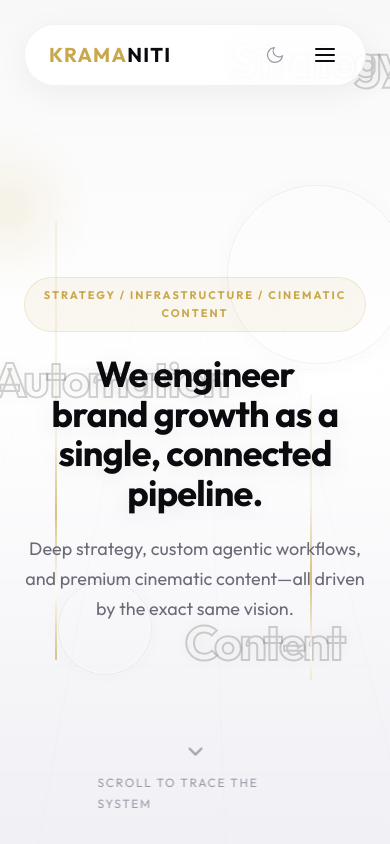
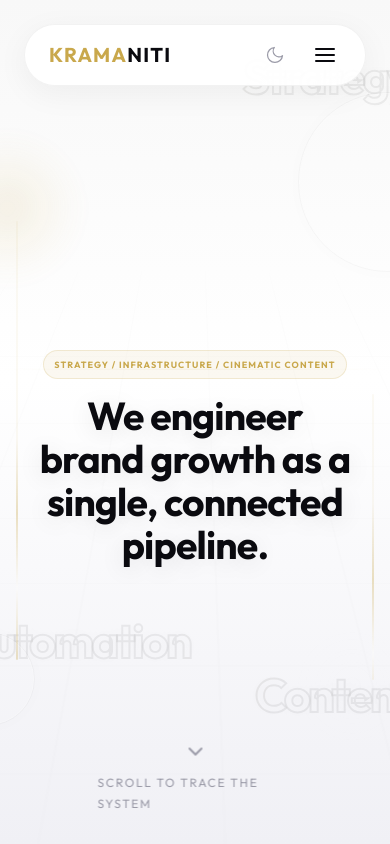
Before and after one commit to KaranChordia/kramaniti, a Next.js app in the folder website/: page / in a window 390 px wide. Shown: the top 844 px of the page. Built offline with nearby package versions, Linux system fonts and the light colour scheme.

Commit message:
website polish - mobile

```diff
--- a/website/src/components/layout/Navbar.module.css
+++ b/website/src/components/layout/Navbar.module.css
@@ -102,8 +102,9 @@
   z-index: 40; /* Just below the navWrapper */
   display: flex;
   flex-direction: column;
-  align-items: center;
-  justify-content: center;
+  padding-top: 100px;
+  padding-bottom: 40px;
+  overflow-y: auto;
   animation: fadeIn 0.3s ease forwards;
 }
 
@@ -115,7 +116,10 @@
   display: flex;
   flex-direction: column;
   align-items: center;
-  gap: 32px;
+  justify-content: flex-start;
+  gap: 28px;
+  width: 100%;
+  min-height: min-content;
 }
 
 .mobileLink {
--- a/website/src/components/sections/Contact.module.css
+++ b/website/src/components/sections/Contact.module.css
@@ -231,3 +231,18 @@
     animation: none !important;
   }
 }
+
+@media (max-width: 768px) {
+  .contact {
+    padding: 80px 0;
+  }
+  .header {
+    margin-bottom: 48px;
+  }
+  .form {
+    padding: 24px;
+  }
+  .calendlyPlaceholder {
+    padding: 32px 24px;
+  }
+}
--- a/website/src/components/sections/Credibility.module.css
+++ b/website/src/components/sections/Credibility.module.css
@@ -321,3 +321,12 @@
     animation: none !important;
   }
 }
+
+@media (max-width: 768px) {
+  .credibility {
+    padding: 80px 0;
+  }
+  .header {
+    margin-bottom: 48px;
+  }
+}
--- a/website/src/components/sections/Hero.module.css
+++ b/website/src/components/sections/Hero.module.css
@@ -398,3 +398,62 @@
     filter: none;
   }
 }
+
+@media (max-width: 768px) {
+  .hero {
+    padding: 120px 0 48px;
+  }
+  .content {
+    gap: 16px;
+  }
+  .eyebrow {
+    font-size: 9px;
+    padding: 6px 10px;
+    letter-spacing: 0.12em;
+    text-align: center;
+  }
+  .headline {
+    font-size: clamp(36px, 10vw, 48px);
+    line-height: 1.1;
+  }
+  .subheading {
+    font-size: 15px;
+    padding: 0 12px;
+  }
+  .motifStrategy {
+    top: 12%;
+    right: -5%;
+    font-size: clamp(40px, 12vw, 64px);
+    opacity: 0.25;
+  }
+  .motifAutomation {
+    top: 65%;
+    left: -10%;
+    font-size: clamp(40px, 12vw, 64px);
+    opacity: 0.25;
+  }
+  .motifContent {
+    bottom: 8%;
+    right: -5%;
+    font-size: clamp(40px, 12vw, 64px);
+    opacity: 0.25;
+  }
+  .motifRingOne {
+    top: 5%;
+    right: -30%;
+    opacity: 0.4;
+  }
+  .motifRingTwo {
+    bottom: 10%;
+    left: -20%;
+    opacity: 0.4;
+  }
+  .motifLineOne {
+    left: 4%;
+    opacity: 0.4;
+  }
+  .motifLineTwo {
+    right: 4%;
+    opacity: 0.4;
+  }
+}
--- a/website/src/components/sections/Hero.tsx
+++ b/website/src/components/sections/Hero.tsx
@@ -58,7 +58,6 @@ export function Hero() {
           <div className={`${styles.content} ${isIntroVisible ? styles.visible : ''}`}>
             <span className={styles.eyebrow}>Strategy / Infrastructure / Cinematic Content</span>
             <h1 className={styles.headline}>We engineer brand growth as a single, connected pipeline.</h1>
-            <p className={styles.subheading}>Deep strategy, custom agentic workflows, and premium cinematic content—all driven by the exact same vision.</p>
           </div>
         </div>
       </div>
--- a/website/src/components/sections/Services.module.css
+++ b/website/src/components/sections/Services.module.css
@@ -266,3 +266,12 @@
     animation: none !important;
   }
 }
+
+@media (max-width: 768px) {
+  .services {
+    padding: 80px 0;
+  }
+  .header {
+    margin-bottom: 48px;
+  }
+}
--- a/website/src/components/sections/Story.module.css
+++ b/website/src/components/sections/Story.module.css
@@ -443,3 +443,15 @@
     transform: translate3d(0, -10px, 0);
   }
 }
+
+@media (max-width: 768px) {
+  .story {
+    padding: 80px 0;
+  }
+  .header {
+    margin-bottom: 48px;
+  }
+  .stage {
+    padding: 24px 20px 20px;
+  }
+}
--- a/website/src/components/sections/Workflows.module.css
+++ b/website/src/components/sections/Workflows.module.css
@@ -368,3 +368,15 @@
     animation: none !important;
   }
 }
+
+@media (max-width: 768px) {
+  .workflows {
+    padding: 80px 0;
+  }
+  .header {
+    margin-bottom: 48px;
+  }
+  .flowSummary {
+    padding: 16px;
+  }
+}
```
Also changed, not shown: website/src/app/insights/[slug]/page.tsx (+15 -1 lines), website/src/components/ui/Infographics.tsx (+99 -0 lines), website/src/data/insights.ts (+10 -7 lines).
